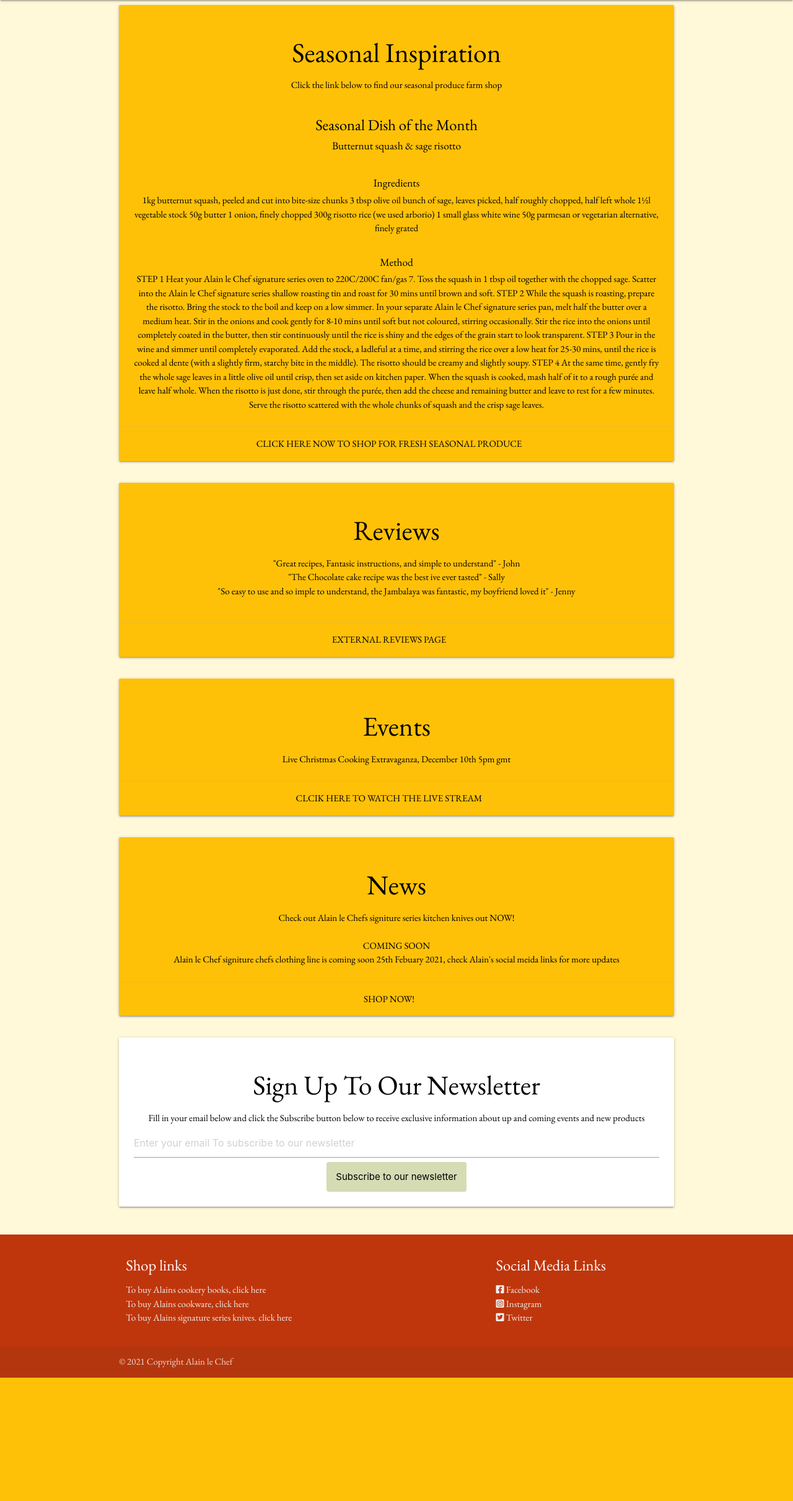
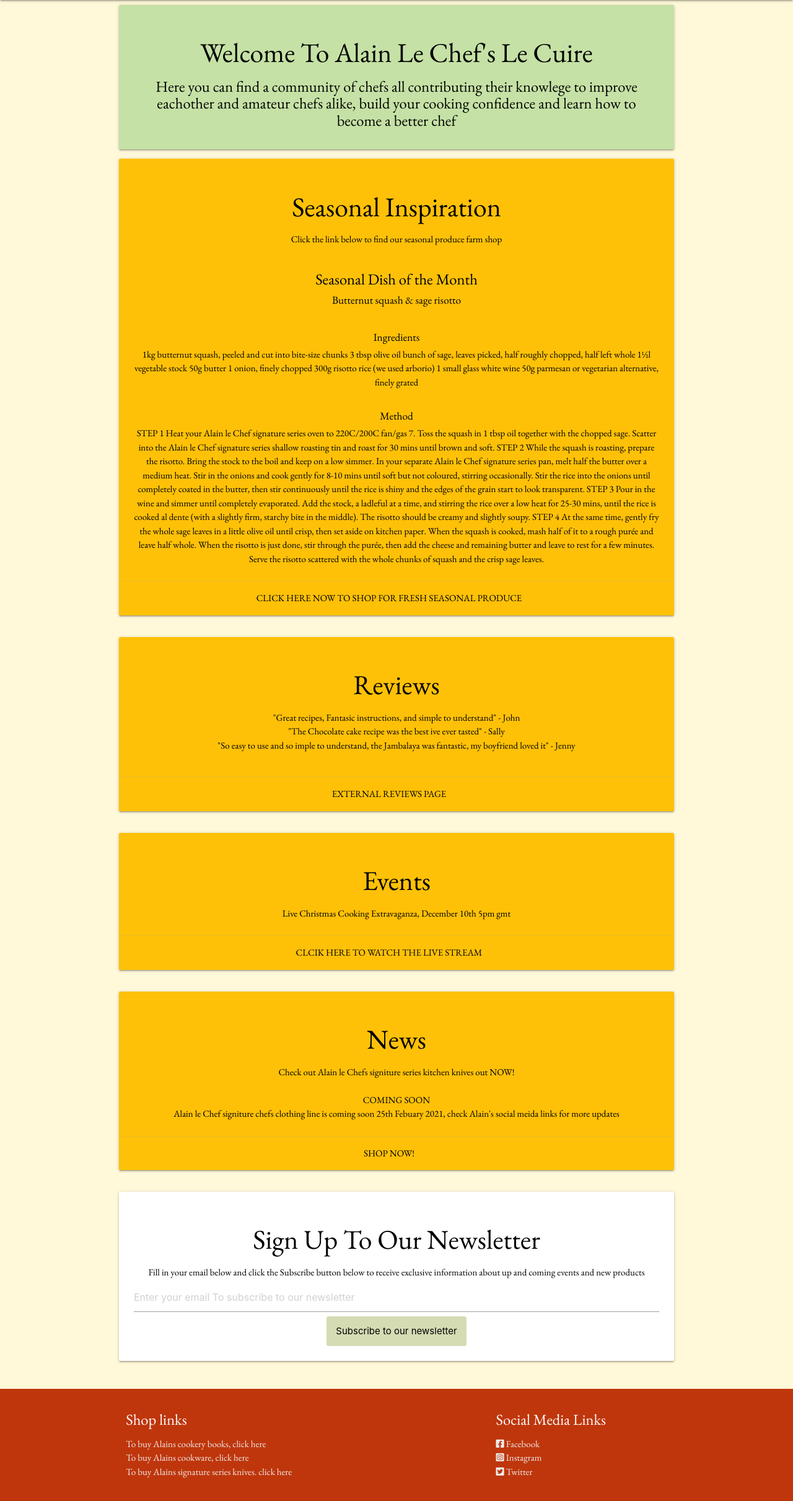
Before and after one commit to Ollie-Judge/le-cuire, a Flask app: page / in a window 1280 px wide. Shown: the part 64-2486 px from the top of the page at 62% size. Before the commit the page ends 2287 px from the top, so only its background shows below. Run offline with Flask 2, Linux system fonts and the light colour scheme; some libraries are stand-ins or nearby versions.

Commit message:
added welcome card

```diff
--- a/templates/home.html
+++ b/templates/home.html
@@ -1,5 +1,13 @@
 {% extends "base.html" %}
 {% block content %}
+
+         <div class=" center-align card black-text light-green lighten-3">
+            <div class="card-content">
+               <div class="card-title"><h3>Welcome To Alain Le Chef's Le Cuire</h3></div>
+
+               <h5>Here you can find a community of chefs all contributing their knowlege to improve eachother and amateur chefs alike, build your cooking confidence and learn how to become a better chef</h5>
+            </div>
+         </div>
 
       <div class="row center-align home-card">
          <div class="card amber black-text">
```
